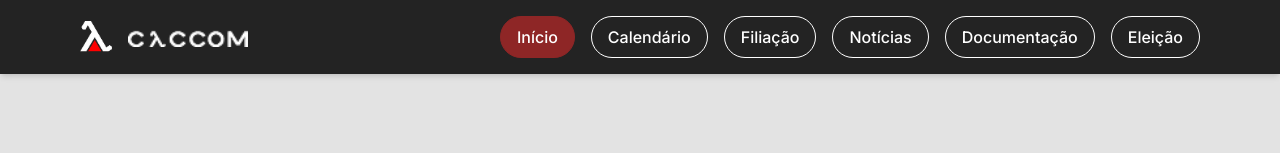
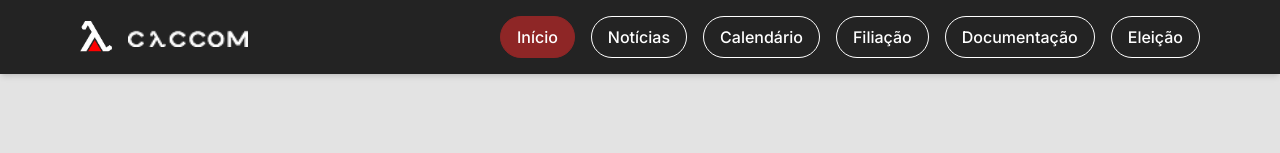
Before and after one commit to caccom-uem/site-caccom, a Next.js app: page / in a window 1280 px wide. Shown: the top 153 px of the page. Built offline with nearby package versions, Linux system fonts and the light colour scheme.

Commit message:
fix: href link

```diff
--- a/src/app/components/NavBar/index.tsx
+++ b/src/app/components/NavBar/index.tsx
@@ -39,9 +39,9 @@ export function Navbar() {
 
       <div className="hidden md:flex items-center space-x-4">
         <NavLink href="/">Início</NavLink>
+        <NavLink href="/noticias">Notícias</NavLink>
         <NavLink href="/calendario">Calendário</NavLink>
         <NavLink href="/filiacao">Filiação</NavLink>
-        <NavLink href="/noticia">Notícias</NavLink>
         <NavLink href="/documentacao">Documentação</NavLink>
         <NavLink href="/eleicao">Eleição</NavLink>
       </div>
```
